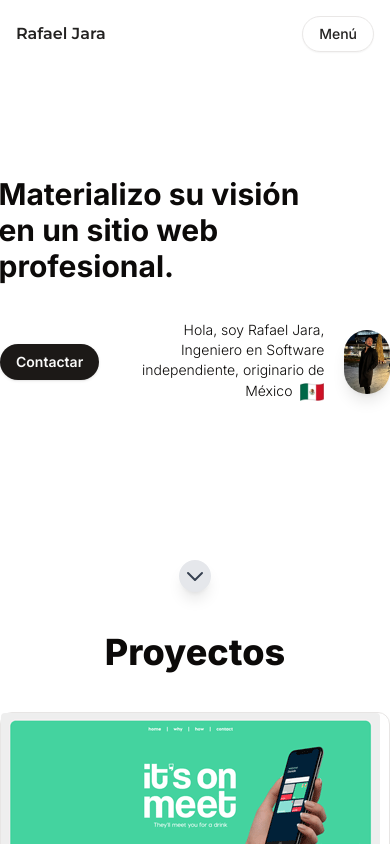
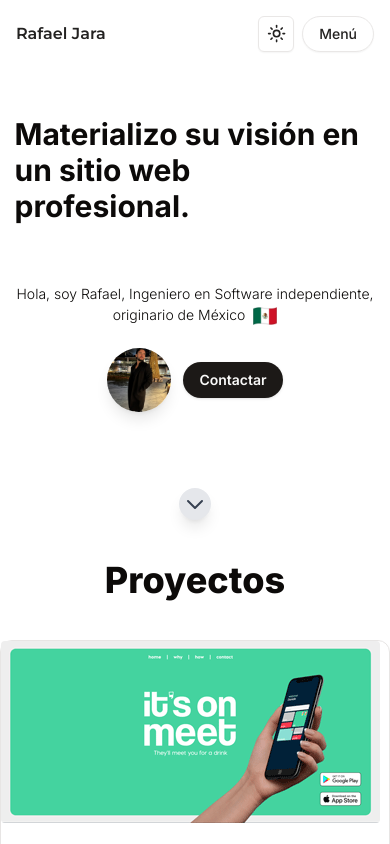
Before and after one commit to rafaeljara-dev/rafaeljara, a Next.js app: page / in a window 390 px wide. Built offline with nearby package versions, Linux system fonts and the light colour scheme; no server answers.

Commit message:
Hero and Content Finish Style

```diff
--- a/app/(landing)/page.tsx
+++ b/app/(landing)/page.tsx
@@ -7,7 +7,7 @@
     return (
         <div className="h-full lg:px-20 lg:mx-20">
             <LandingNavbar />
-            <div className="py-10">
+            <div className="lg:py-20 md:py-10">
                 <LandingHero />
             </div>
             <LandingContent />
--- a/app/globals.css
+++ b/app/globals.css
@@ -89,3 +89,28 @@
 .span-text-animation {
   color: #fde68a;
 }
+
+
+@media (max-width: 640px) {
+  .sm\:p-4 {
+    padding: 1rem;
+  }
+}
+
+
+@media (max-width: 768px) {
+  .md\:p-4 {
+    padding: 1rem;
+  }
+
+  .md\:py-10 {
+    padding-top: 2.5rem;
+    padding-bottom: 2.5rem;
+  }
+}
+
+@media (min-width: 1024px) {
+  .lg\:p-0 {
+    padding: 0rem;
+  }
+}
--- a/components/landing-hero.tsx
+++ b/components/landing-hero.tsx
@@ -1,48 +1,21 @@
 "use client"
-
-import { useAuth } from "@clerk/nextjs";
-import Link from "next/link";
-import TypewriterComponent from "typewriter-effect";
-import { Button } from "@/components/ui/button";
 
 import TextAnimation from "./text-animation";
 
-import profileImg from "@/assets/images/(profile-img)/profile.jpeg";
-import banderaMX from "@/assets/images/(profile-img)/mx.png";  // Importa la imagen de la bandera
+import { AboutMe } from "@/components/responsive/about-me";
 
 export const LandingHero = () => {
-    const { isSignedIn } = useAuth();
-
-    const scrollDown = () => {
-        window.scrollTo({
-            top: window.innerHeight,
-            behavior: 'smooth'
-        });
-    };
 
     return (
         <>
-            <div className="font-bold py-24 space-y-5">
+            <div className="font-bold py-24 space-y-5 md:p-4 sm:p-4 lg:p-0">
                 <div className="flex justify-start">
                     <div className="text-3xl sm:text-1xl md:text-1xl lg:text-6xl space-y-5">
                         <TextAnimation />
                     </div>
                 </div>
-                <div className="flex justify-end items-center space-x-5">
-                    <div>
-                        <Link href={isSignedIn ? "/dashboard" : "/sign-up"}>
-                            <Button variant="default" className="md:text-lg p-4 md:p-6 rounded-full font-semibold">
-                                Contactar
-                            </Button>
-                        </Link>
-                    </div>
-                    <div className="text-sm md:text-xl font-light text-right">
-                        Hola, soy Rafael Jara, Ingeniero en Software <br />independiente, originario de México
-                        <img src={banderaMX.src} alt="Bandera de México" className="inline-block w-6 h-6 ml-2" />  {/* Agrega la imagen de la bandera */}
-                    </div>
-                    <div className="w-16 h-16 md:w-20 md:h-20 rounded-full overflow-hidden shadow-lg">
-                        <img src={profileImg.src} alt="Rafael Jara" className="w-full h-full object-cover" />
-                    </div>
+                <div>
+                    <AboutMe />
                 </div>
             </div>
         </>
--- a/components/landing-navbar.tsx
+++ b/components/landing-navbar.tsx
@@ -85,6 +85,7 @@
 
                 {/* Navbar Mobile */}
                 <div className="lg:hidden md:hidden flex items-center gap-x-2">
+                    <ModeToggle />
                     <Button variant="outline" className="rounded-full">
                         <Sheet>
                             <SheetTrigger>Menú</SheetTrigger>
@@ -104,6 +105,7 @@
                             </SheetContent>
                         </Sheet>
                     </Button>
+
                 </div>
             </nav>
             <Separator />
--- /dev/null
+++ b/components/responsive/about-me.tsx
@@ -0,0 +1,57 @@
+"use client"
+
+import { useAuth } from "@clerk/nextjs";
+
+import Link from "next/link";
+import { Button } from "@/components/ui/button";
+
+import profileImg from "@/assets/images/(profile-img)/profile.jpeg";
+import banderaMX from "@/assets/images/(profile-img)/mx.png";  // Importa la imagen de la bandera
+
+export const AboutMe = () => {
+	const { isSignedIn } = useAuth();
+
+	return (
+		<>
+			<div className="hidden md:flex items-center justify-end ">
+				<div className="mr-3">
+					<Link href={isSignedIn ? "/dashboard" : "/sign-up"}>
+						<Button variant="default" className="md:text-lg p-4 md:p-6 rounded-full font-semibold">
+							Contactar
+						</Button>
+					</Link>
+				</div>
+				<div className="text-sm md:text-xl font-light text-right mr-3">
+					Hola, soy Rafael, Ingeniero en Software <br />independiente, originario de México
+					<img src={banderaMX.src} alt="Bandera de México" className="inline-block w-6 h-6 ml-2" />  {/* Agrega la imagen de la bandera */}
+				</div>
+				<div className="w-16 h-16 md:w-20 md:h-20 rounded-full overflow-hidden shadow-lg">
+					<img src={profileImg.src} alt="Rafael Jara" className="w-full h-full object-cover" />
+				</div>
+			</div>
+
+			{/** Mobile */}
+			<div>
+				<div className="lg:hidden md:hidden flex justify-end items-center space-x-5 pt-10">
+					<div className="text-sm md:text-xl font-light text-center">
+						Hola, soy Rafael, Ingeniero en Software independiente, originario de México
+						<img src={banderaMX.src} alt="Bandera de México" className="inline-block w-6 h-6 ml-2" />  {/* Agrega la imagen de la bandera */}
+					</div>
+				</div>
+				<div className="lg:hidden md:hidden flex justify-center items-center pt-5">
+					<div className="w-16 h-16 md:w-20 md:h-20 rounded-full overflow-hidden shadow-lg mr-3">
+						<img src={profileImg.src} alt="Rafael Jara" className="w-full h-full object-cover" />
+					</div>
+					<Link href={isSignedIn ? "/dashboard" : "/sign-up"}>
+						<Button variant="default" className="md:text-lg p-4 md:p-6 rounded-full font-semibold">
+							Contactar
+						</Button>
+					</Link>
+				</div>
+			</div>
+
+		</>
+	);
+}
+
+export default AboutMe;
--- a/components/text-animation.tsx
+++ b/components/text-animation.tsx
@@ -18,14 +18,27 @@
   }
 
   return (
+    <>
       <motion.div
         initial="hidden"
         animate="visible"
         variants={textVariants}
-      className="mb-4 pt-10"
+        className="mb-4 pt-10 hidden md:flex"
       >
         <motion.span>Materializo su visión<br />en un sitio web profesional.</motion.span>
       </motion.div>
+
+      {/* Mobile Version*/}
+      <motion.div
+        initial="hidden"
+        animate="visible"
+        variants={textVariants}
+        className="mb-4 pt-10 lg:hidden md:hidden flex"
+      >
+        <motion.span>Materializo su visión en un sitio web profesional.</motion.span>
+      </motion.div>
+    </>
+
   )
 }
 
```
Lines whose indentation alone changed are shown as unchanged.
